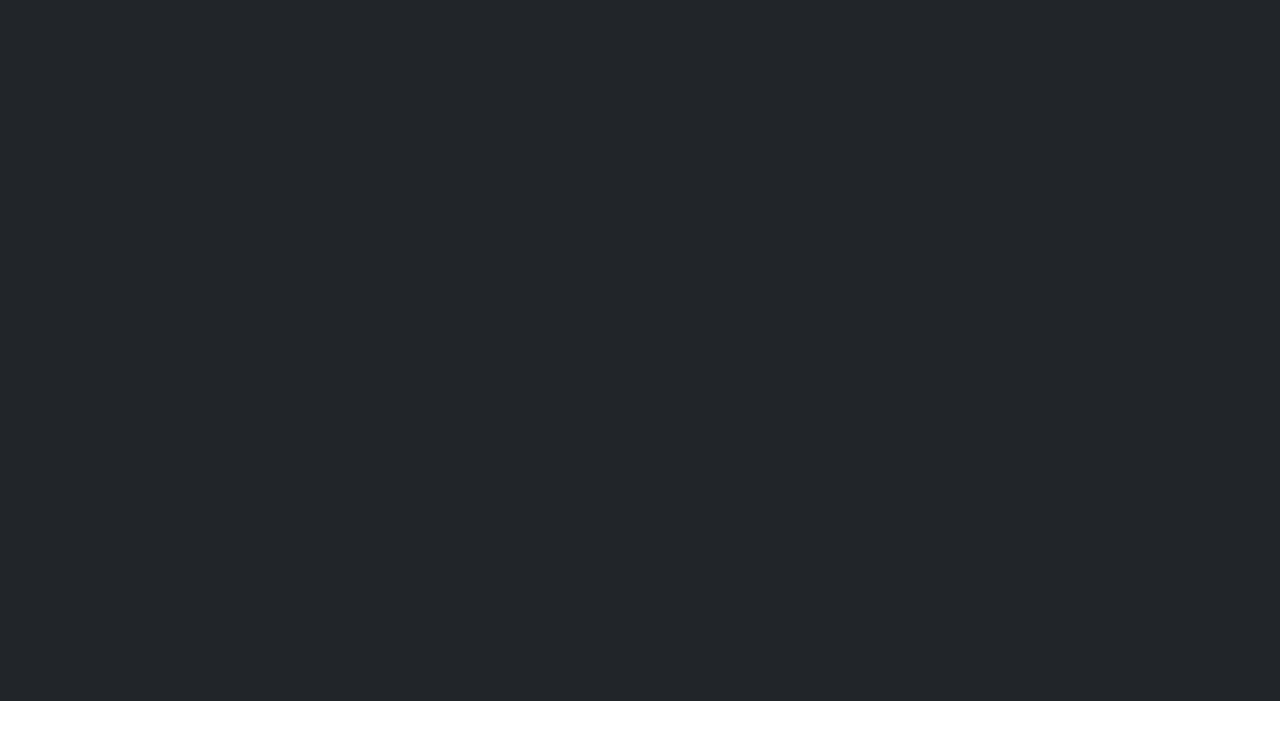
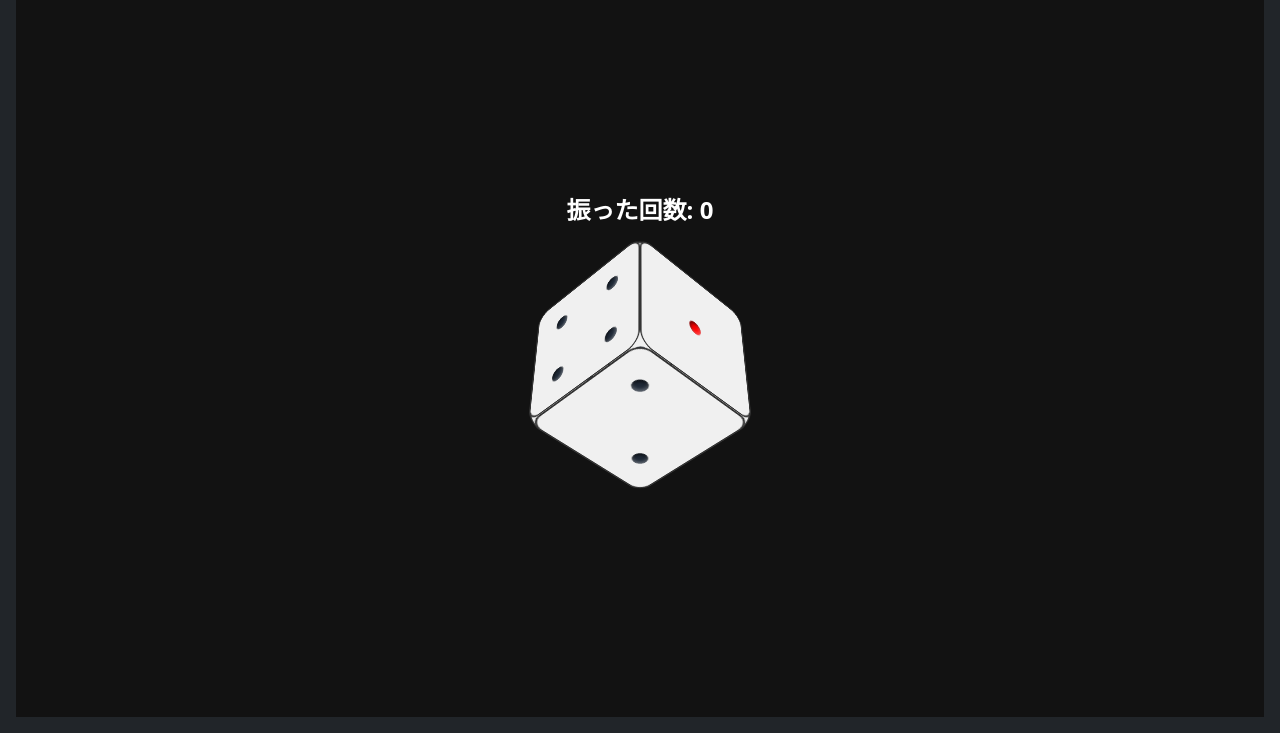
Before and after one commit to tatsuoNakano/WBS-King-of-Todo, a Gatsby site in the folder gatsby/: page /dice in a window 1280 px wide. Before the commit this address had no page. Shown: the part 159-892 px from the top of the page. Before the commit the page ends 860 px from the top, so only its background shows below. Built offline with nearby package versions, Linux system fonts and the light colour scheme; Gatsby itself is replaced by a stand-in of ours.

Commit message:
ダイスロール機能追加とナビゲーションの更新

```diff
--- a/gatsby/package.json
+++ b/gatsby/package.json
@@ -16,6 +16,7 @@
     "gatsby-plugin-sharp": "^5.14.0",
     "gatsby-source-filesystem": "^5.14.0",
     "gatsby-transformer-sharp": "^5.14.0",
+    "plantuml-encoder": "^1.4.0",
     "react": "^18.2.0",
     "react-bootstrap": "^2.10.10",
     "react-dom": "^18.2.0",
--- a/gatsby/src/components/Common/Header.tsx
+++ b/gatsby/src/components/Common/Header.tsx
@@ -73,6 +73,21 @@ const Header: React.FC = () => {
                                 <i className="bi bi-diagram-3 me-2" /> マインドマップ
                             </a>
                         </li>
+                        <li className="mb-2">
+                            <a href="/mermaid" className="text-light text-decoration-none d-flex align-items-center">
+                                <i className="bi bi-diagram-2 me-2" /> Mermaid
+                            </a>
+                        </li>
+                        <li className="mb-2">
+                            <a href="/plant-uml" className="text-light text-decoration-none d-flex align-items-center">
+                                <i className="bi bi-diagram-3-fill me-2" />PlantUML
+                            </a>
+                        </li>
+                        <li className="mb-2">
+                            <a href="/dice" className="text-light text-decoration-none d-flex align-items-center">
+                                <i className="bi bi-dice-6 me-2" /> ダイスロール
+                            </a>
+                        </li>
                     </ul>
                 </Offcanvas.Body>
             </Offcanvas>
--- /dev/null
+++ b/gatsby/src/pages/dice.tsx
@@ -0,0 +1,88 @@
+import React, { useRef, useState } from "react";
+import "../styles/Dice.css"
+import Layout from "../components/Common/Layout";
+
+const Dice: React.FC = () => {
+    const cubeRef = useRef<HTMLDivElement>(null);
+    const [rollCount, setRollCount] = useState(0);
+
+    const baseRotations: Record<number, [number, number]> = {
+        1: [0, 0],
+        2: [-90, 0],
+        3: [0, -90],
+        4: [0, 90],
+        5: [90, 0],
+        6: [0, 180],
+    };
+
+    const [currentRotation, setCurrentRotation] = useState<[number, number]>([0, 0]);
+
+    const rollDice = () => {
+        const roll = Math.floor(Math.random() * 6) + 1;
+        const [baseX, baseY] = baseRotations[roll];
+        const extraX = 360 * (Math.floor(Math.random() * 3) + 1);
+        const extraY = 360 * (Math.floor(Math.random() * 3) + 1);
+        const newX = currentRotation[0] + extraX + baseX;
+        const newY = currentRotation[1] + extraY + baseY;
+
+        if (cubeRef.current) {
+            cubeRef.current.style.transform = `rotateX(${newX}deg) rotateY(${newY}deg)`;
+        }
+
+        setCurrentRotation([newX, newY]);
+        setRollCount((prev) => prev + 1);
+    };
+
+    return (
+        <Layout>
+        <div className="dice-container">
+            <div className="roll-count pb-5">振った回数: {rollCount}</div>
+            <div className="scene mt-8">
+                <div className="cube" ref={cubeRef} onClick={rollDice}>
+                    {/* 1 */}
+                    <div className="face front">
+                        <div className="pip red" style={{ top: "50%", left: "50%" }} />
+                    </div>
+                    {/* 6 */}
+                    <div className="face back">
+                        {[25, 25, 25, 75, 75, 75].map((top, idx) => {
+                            const left = [25, 50, 75, 25, 50, 75][idx];
+                            return (
+                                <div key={`6-${idx}`} className="pip" style={{ top: `${top}%`, left: `${left}%` }} />
+                            );
+                        })}
+                    </div>
+                    {/* 3 */}
+                    <div className="face right">
+                        <div className="pip" style={{ top: "25%", left: "25%" }} />
+                        <div className="pip" style={{ top: "50%", left: "50%" }} />
+                        <div className="pip" style={{ top: "75%", left: "75%" }} />
+                    </div>
+                    {/* 4 */}
+                    <div className="face left">
+                        <div className="pip" style={{ top: "25%", left: "25%" }} />
+                        <div className="pip" style={{ top: "25%", left: "75%" }} />
+                        <div className="pip" style={{ top: "75%", left: "25%" }} />
+                        <div className="pip" style={{ top: "75%", left: "75%" }} />
+                    </div>
+                    {/* 5 */}
+                    <div className="face top">
+                        <div className="pip" style={{ top: "25%", left: "25%" }} />
+                        <div className="pip" style={{ top: "25%", left: "75%" }} />
+                        <div className="pip" style={{ top: "50%", left: "50%" }} />
+                        <div className="pip" style={{ top: "75%", left: "25%" }} />
+                        <div className="pip" style={{ top: "75%", left: "75%" }} />
+                    </div>
+                    {/* 2 */}
+                    <div className="face bottom">
+                        <div className="pip" style={{ top: "25%", left: "25%" }} />
+                        <div className="pip" style={{ top: "75%", left: "75%" }} />
+                    </div>
+                </div>
+            </div>
+        </div>
+        </Layout>
+    );
+};
+
+export default Dice;
--- a/gatsby/src/pages/index.tsx
+++ b/gatsby/src/pages/index.tsx
@@ -8,6 +8,9 @@ const navItems = [
     { href: "/time-manager", icon: "bi-alarm", label: "タイムマネージャー" },
     { href: "/memo", icon: "bi-pencil-square", label: "メモ" },
     { href: "/mindmap", icon: "bi-diagram-3", label: "マインドマップ" },
+    { href: "/mermaid", icon: "bi-diagram-2", label: "Mermaid" },
+    { href: "/plant-uml", icon: "bi-diagram-3-fill", label: "PlantUML" },
+    { href: "/dice", icon: "bi-dice-6", label: "ダイスロール" },
 ];
 
 const IndexPage: React.FC = () => {
--- /dev/null
+++ b/gatsby/src/styles/Dice.css
@@ -0,0 +1,72 @@
+/* 全体センター配置（親がbody or .container前提） */
+.dice-container {
+    display: flex;
+    flex-direction: column;
+    align-items: center;
+    justify-content: center;
+    height: 100vh;
+    background-color: #121212; /* ダーク背景 */
+    color: #f5f5f5;            /* テキストを明るく */
+}
+
+/* サイコロ */
+.scene {
+    width: 150px;
+    height: 150px;
+    perspective: 1000px;
+    margin-top: 1rem;
+}
+
+.cube {
+    width: 100%;
+    height: 100%;
+    position: relative;
+    transform-style: preserve-3d;
+    transition: transform 1.5s ease-in-out;
+    transform: rotateX(45deg) rotateY(45deg);
+    border-radius: 1rem;
+    cursor: pointer;
+}
+
+.face {
+    position: absolute;
+    width: 150px;
+    height: 150px;
+    background: #f0f0f0; /* 面の色（明るめ） */
+    border: 2px solid #333;
+    border-radius: 1rem;
+    display: flex;
+    justify-content: center;
+    align-items: center;
+}
+
+/* ドット */
+.pip {
+    width: 16px;
+    height: 16px;
+    background: #1f2937;
+    border-radius: 50%;
+    position: absolute;
+    transform: translate(-50%, -50%);
+    box-shadow: inset -2px -2px 4px rgba(255, 255, 255, 0.3),
+    inset 2px 2px 4px rgba(0, 0, 0, 0.6);
+}
+
+.pip.red {
+    background: red;
+}
+
+/* 各面の3D位置 */
+.front  { transform: rotateY(0deg) translateZ(75px); }
+.back   { transform: rotateY(180deg) translateZ(75px); }
+.right  { transform: rotateY(90deg) translateZ(75px); }
+.left   { transform: rotateY(-90deg) translateZ(75px); }
+.top    { transform: rotateX(90deg) translateZ(75px); }
+.bottom { transform: rotateX(-90deg) translateZ(75px); }
+
+/* カウンター */
+.roll-count {
+    font-size: 1.5rem;
+    font-weight: bold;
+    color: white;
+}
```
Also changed, not shown: gatsby/src/pages/plant-uml.tsx (added, +25 -0 lines), gatsby/src/pages/mermaid.tsx (added), 1 other file.
